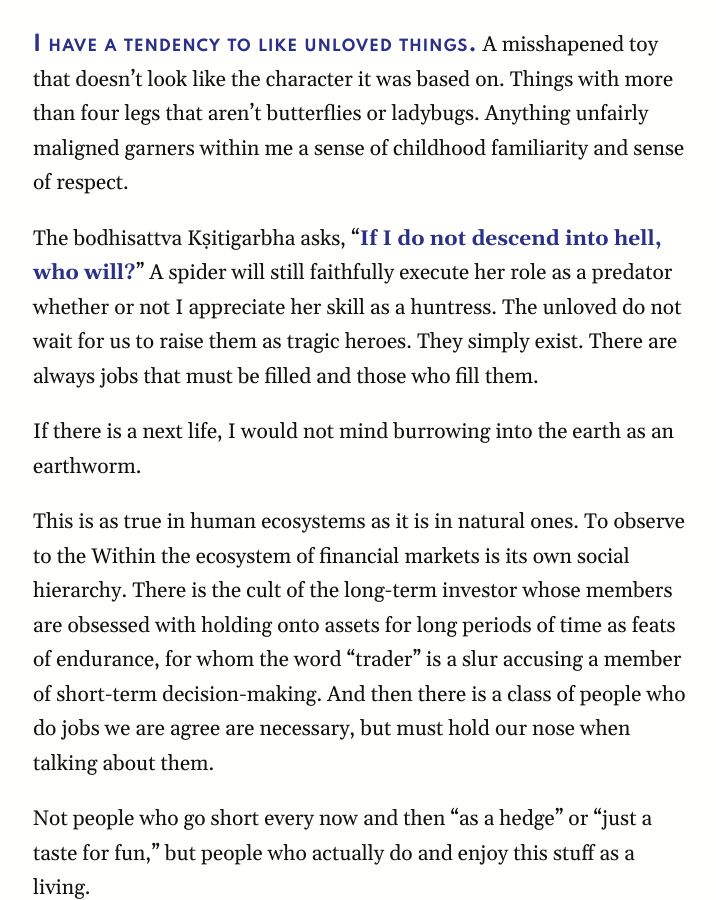
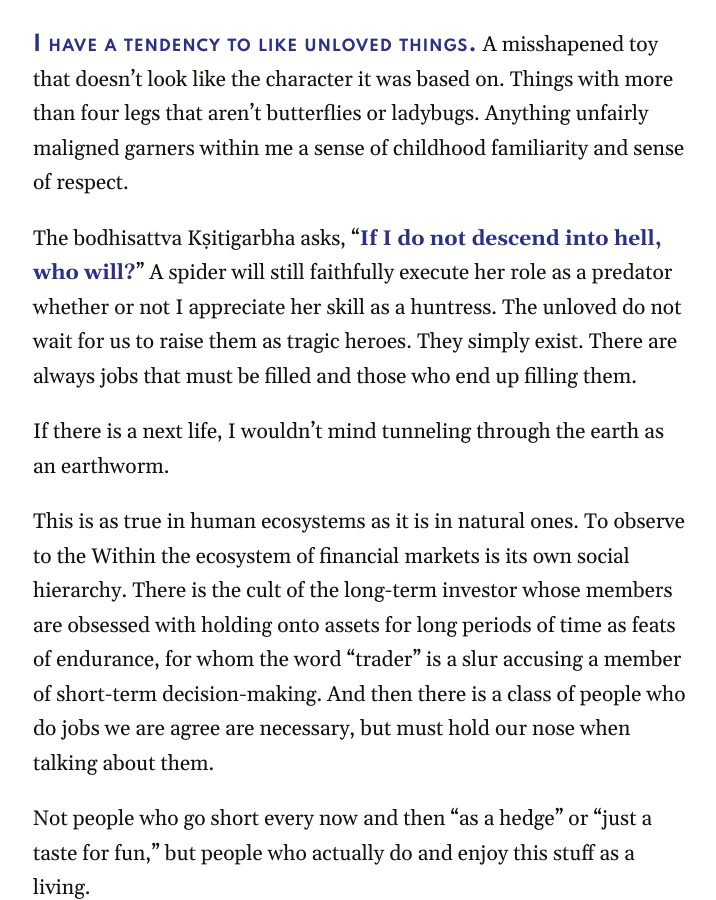
Before and after one commit to AndrewYang2024/AndrewYang2024.github.io, a Jekyll site: the page built from _posts/2021-11-20-The-Little-Short.md, in a window 1280 px wide and 900 px high, scrolled down 802 px. Shown: the whole window, without its empty margins (63-779 px from the left). Built offline with Jekyll 4.4.1, drawn with Linux system fonts in a browser that asks for light colours; nearby versions of some CDN libraries.

Commit message:
Update 2021-11-20-The-Little-Short.md

```diff
--- a/_posts/2021-11-20-The-Little-Short.md
+++ b/_posts/2021-11-20-The-Little-Short.md
@@ -16,9 +16,9 @@ tweetURL: https://twitter.com/EpsilonPraxis
 
 {% newthought ' I have a tendency to like unloved things.'%} A misshapened toy that doesn’t look like the character it was based on. Things with more than four legs that aren’t butterflies or ladybugs. Anything unfairly maligned garners within me a sense of childhood familiarity and sense of respect.
 
-The bodhisattva Kṣitigarbha asks, “**If I do not descend into hell, who will?**” A spider will still faithfully execute her role as a predator whether or not I appreciate her skill as a huntress. The unloved do not wait for us to raise them as tragic heroes. They simply exist. There are always jobs that must be filled and those who fill them.
+The bodhisattva Kṣitigarbha asks, “**If I do not descend into hell, who will?**” A spider will still faithfully execute her role as a predator whether or not I appreciate her skill as a huntress. The unloved do not wait for us to raise them as tragic heroes. They simply exist. There are always jobs that must be filled and those who end up filling them.
 
-If there is a next life, I would not mind burrowing into the earth as an earthworm.
+If there is a next life, I wouldn’t mind tunneling through the earth as an earthworm.
 
 This is as true in human ecosystems as it is in natural ones. To observe to the Within the ecosystem of financial markets is its own social hierarchy. There is the cult of the long-term investor whose members are obsessed with holding onto assets for long periods of time as feats of endurance, for whom the word “trader” is a slur accusing a member of short-term decision-making. And then there is a class of people who do jobs we are agree are necessary, but must hold our nose when talking about them.
 
```
